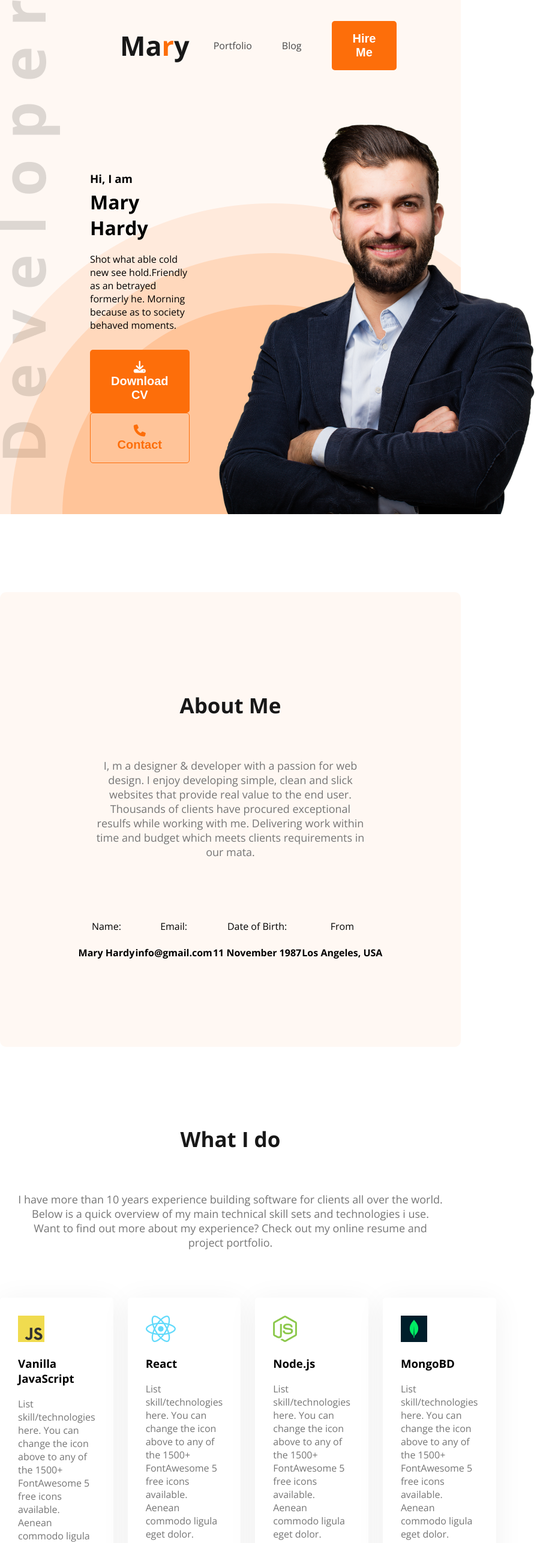
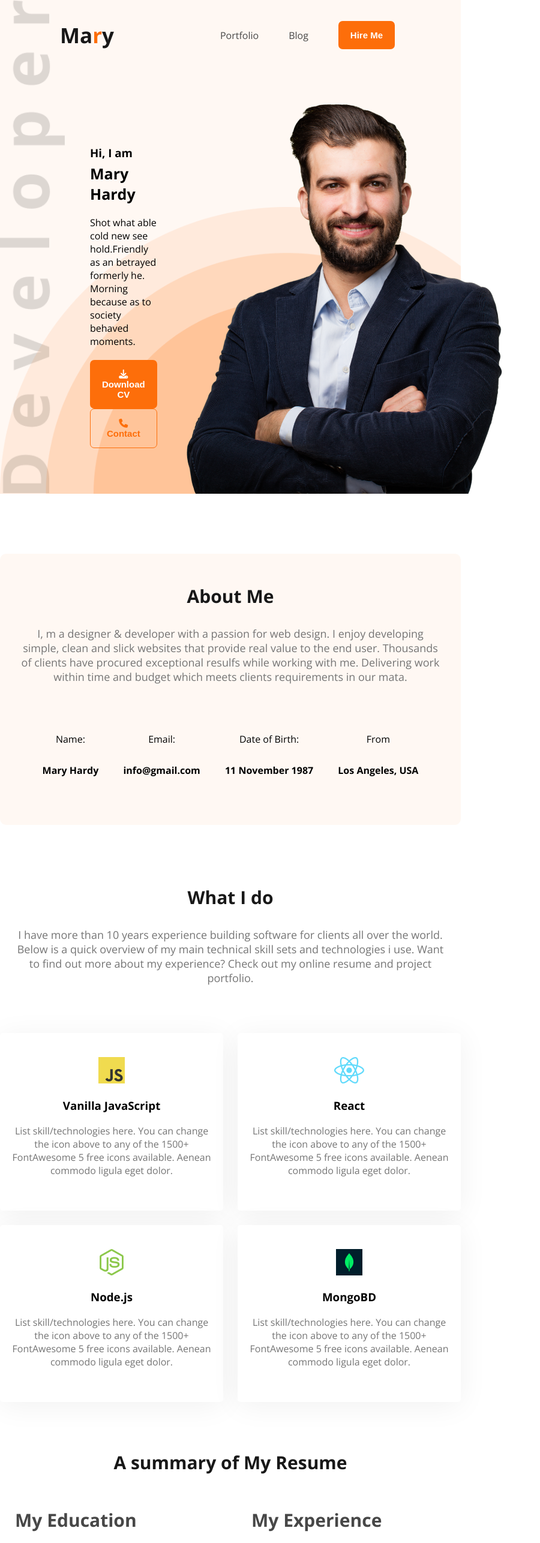
Before and after one commit to mdujjal67/Web-Developer-Portfolio, a plain HTML site: page index.html in a window 768 px wide. Shown: the top 2572 px of the page at 60% size, 900 px wide, since content can reach past the window. Drawn offline with nearby package versions, Linux system fonts and the light colour scheme.

Commit message:
responsive for tab size

```diff
--- a/css files/responsive.css
+++ b/css files/responsive.css
@@ -0,0 +1,98 @@
+@media screen and (min-width:768px) and (max-width:992px) {
+    .header{
+        background-size: contain;
+    }
+    nav{
+        margin: 0 100px;
+    }
+    nav ul li:last-child{
+        margin-right: 10px;
+    }
+    .nav-title{
+        font-size: 20px;
+    }
+    .nav-title {
+        font-size: 35px;
+      }
+      .btn-primary {
+        border-radius: 7px;
+        font-size: 15px;
+        padding: 15px 20px;
+      }
+      .skill-container {
+        gap: 24px;
+        display: grid;
+        grid-template-columns: repeat(2,1fr);
+        padding-top: 50px;
+        margin-bottom: 80px;
+    }
+    .skill {
+        padding: 40px 15px;
+        text-align: center;
+      }
+    .banner .profile-img {
+        width: 100%;
+        height: 100%;
+      }
+      .banner-title {
+        font-size: 25px;
+      }
+      .banner-text {
+        margin-bottom: 20px;
+      }
+      main{
+        margin-top: 100px;
+      }
+      .about {
+        padding-top: 80px;
+        padding: 50px;
+        margin: 0 0;
+      }
+      .section-title {
+        margin: 0 0;
+        font-size: 30px;
+      }
+      .section-descript {
+        /* padding: 10px 30px 60px 30px; */
+        padding: 0;
+        margin: 30px 24px;
+      }
+      .what-i-do-descript {
+        padding: 0 50px;
+      }
+      .what-i-do {
+        margin-top: 100px;
+      }
+      .about p{
+        margin: 30px -15px;
+      }
+      .about-info-container {
+        margin-top: 60px;
+      }
+      .resume-container {
+        gap: 20px;
+        margin-top: 25px;
+      }
+      .resume-column {
+        margin-left: 25px;
+      }
+      .line-gap {
+        margin-top: 64px !important;
+        margin-right: 20px !important;
+      }
+      .social-links {
+        text-align: center;
+      }
+      footer {
+        display: flex;
+        gap: 20px;
+        margin-top: 80px;
+        padding: 80px 20px;
+      }
+      .contact input[type="text"], .contact input[type="email"], textarea {
+        width: 75%;
+        margin-top: 25px;
+        padding: 15px 35px;
+      }
+
+}
--- a/index.html
+++ b/index.html
@@ -36,7 +36,7 @@
     <main>
         <section class="about">
             <h3 class="section-title">About Me</h3>
-            <p class="section-descript">I, m a designer & developer with a passion for web design. I enjoy developing simple, clean and slick websites that provide real value to the end user. Thousands of clients have procured exceptional resulfs while working with me. Delivering work within time and budget which meets clients requirements in our mata.</p>
+            <p class="section-descript" class="about-me-descript">I, m a designer & developer with a passion for web design. I enjoy developing simple, clean and slick websites that provide real value to the end user. Thousands of clients have procured exceptional resulfs while working with me. Delivering work within time and budget which meets clients requirements in our mata.</p>
             <div class="about-info-container">
                 <div class="about-info">
                     <h4 class="info-title">Name:</h4>
@@ -57,9 +57,9 @@
             </div>
         </section>
         <!-- what i do section start -->
-        <section>
+        <section class="what-i-do">
             <h3 class="section-title">What I do</h3>
-            <p class="section-descript">I have more than 10 years experience building software for clients all over the world. Below is a quick overview of my main technical skill sets and technologies i use. Want to find out more about my experience? Check out my online resume and project portfolio.</p>
+            <p aria-colcount="what-i-do-descript" class="section-descript">I have more than 10 years experience building software for clients all over the world. Below is a quick overview of my main technical skill sets and technologies i use. Want to find out more about my experience? Check out my online resume and project portfolio.</p>
             <div class="skill-container">
                 <div class="skill">
                     <img src="images/icons/js.png" alt="">
@@ -119,14 +119,14 @@
                         <p class="resume-item-descript">List skill/technologies here. You can change the icon above
                             to any of the 1500+ FontAwesome 5 free icons available. Aenean commodo ligula eget dolor.</p>
                     </div>
-                    <hr>
+                    <hr class="line-gap">
                     <div class="resume-item">
                         <h2 class="resume-item-title">Jr. Font End Developer</h2>
                         <h3 class="resume-item-institute">Dribble Inc / 2018 - 2022</h3>
                         <p class="resume-item-descript">List skill/technologies here. You can change the icon above
                             to any of the 1500+ FontAwesome 5 free icons available. Aenean commodo ligula eget dolor.</p>
                     </div>
-                    <hr>
+                    <hr class="line-gap">
                     <div class="resume-item">
                         <h2 class="resume-item-title">HTML Developer</h2>
                         <h3 class="resume-item-institute">Adobe Inc / 2017 - 2018</h3>
@@ -155,8 +155,8 @@
             <form class="contact" action="">
                 <input type="text" placeholder="Your Name">
                 <input type="email" placeholder="Your Email">
-                <textarea name="" id="" cols="30" rows="10" placeholder="Message"></textarea>
-                <input class="btn-primary" type="submit" value="submit">
+                <textarea name="" id="" cols="20" rows="10" placeholder="Message"></textarea>
+                <input class="btn-primary" type="submit" value="Submit">
             </form>
         </div>
     </footer>
```
Also changed, not shown: css files/style.css (+20 -0 lines).
